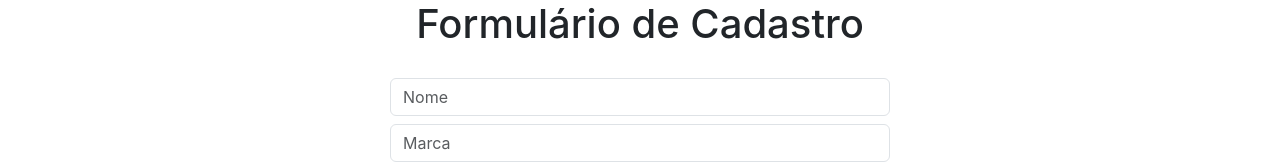
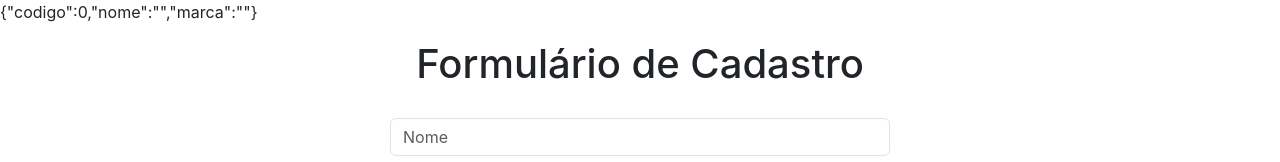
Before and after one commit to sergiocainzo/front-end, a React (Create React App) app: page / in a window 1280 px wide. Shown: the top 162 px of the page. Built offline with nearby package versions, Linux system fonts and the light colour scheme; no server answers.

Commit message:
UseState de produto

```diff
--- a/src/App.js
+++ b/src/App.js
@@ -14,9 +14,11 @@ function App() {
 
 
 
+
   //UseState
   const [btnCadastrar, setBtnCadastrar] = useState(true);
   const [produtos, setProdutos] = useState([]);
+  const [objProduto, setObjProduto] = useState(produto);
 
   //UseEffect
   useEffect(() => {
@@ -28,7 +30,7 @@ function App() {
   //Retorno
   return (
     <div>
-
+      <p>{JSON.stringify(objProduto)}</p>
       <h1>Formulário de Cadastro</h1>
       <Formulario botao={btnCadastrar} />
 
```
